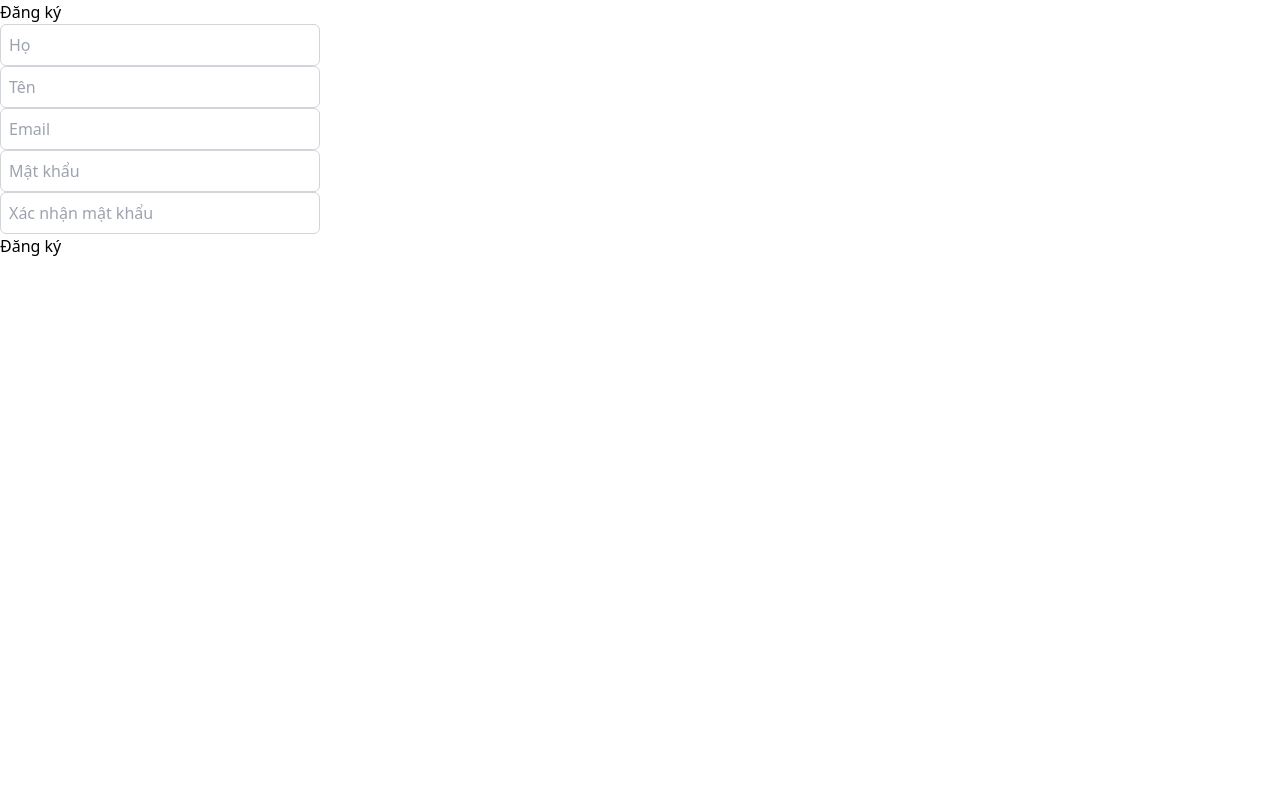
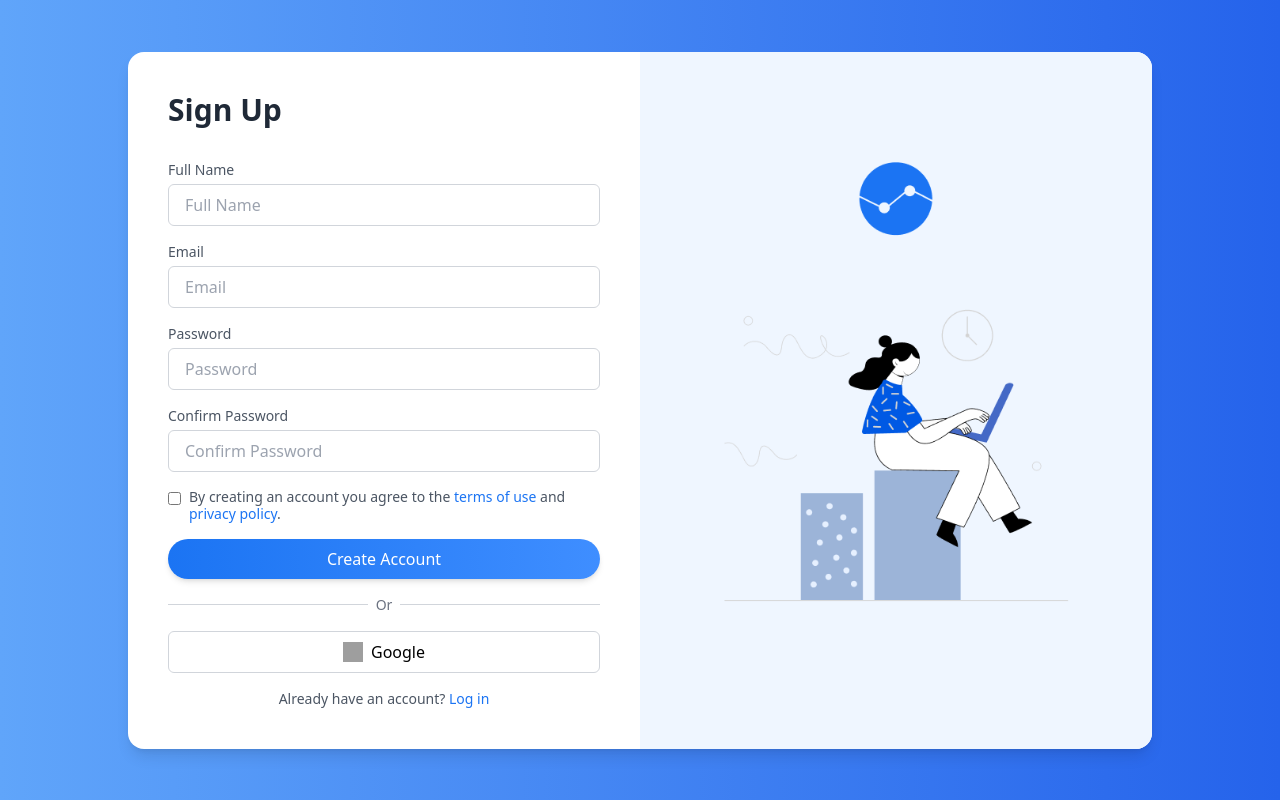
Before and after one commit to fusion-net-org/Fusion-FrontEnd, a React (Vite) app: page /register in a window 1280 px wide. Built offline with nearby package versions, Linux system fonts and the light colour scheme; grey boxes are pictures that could not be loaded.

Commit message:
style(ui): add ui for login and register

```diff
--- a/src/pages/login/Login.tsx
+++ b/src/pages/login/Login.tsx
@@ -4,8 +4,9 @@ import { useDispatch } from "react-redux";
 import { Link, useNavigate } from "react-router-dom";
 import { toast } from "react-toastify";
 import { jwtDecode } from "jwt-decode";
-import { login } from "../../services/authService.js";
-import { loginUser } from "../../redux/userSlice"
+import { login } from "@/services/authService.js";
+import { loginUser } from "@/redux/userSlice";
+import loginIllustration from "@/assets/auth/login.png";
 
 interface LoginFormInputs {
   email: string;
@@ -21,7 +22,6 @@ const Login: React.FC = () => {
     try {
       const response = await login(data);
       if (response && response.data?.accessToken) {
-        console.log(response);
         const token = response.data.accessToken;
         const decodedToken: any = jwtDecode(token);
 
@@ -39,44 +39,92 @@ const Login: React.FC = () => {
         toast.error("Đăng nhập thất bại!");
       }
     } catch (error) {
-      console.error(error);
       toast.error("Thông tin đăng nhập không đúng!");
     }
   };
 
   return (
-    <div>
-    <h1>Đăng nhập</h1>
-    <form onSubmit={handleSubmit(onSubmit)}>
+    <div className="flex justify-center items-center min-h-screen bg-gradient-to-r from-blue-400 to-blue-600">
+      <div className="bg-white rounded-2xl shadow-lg w-full max-w-5xl flex overflow-hidden">
+
+        {/* Left Form Section */}
+        <div className="w-full md:w-1/2 p-10">
+          <h2 className="text-3xl font-semibold text-gray-800 mb-6">Sign in</h2>
+          <form onSubmit={handleSubmit(onSubmit)} className="space-y-5">
             {/* Email */}
             <div>
+              <label className="block text-sm font-medium text-gray-600 mb-1">Email Address</label>
               <input
                 type="email"
                 placeholder="Email"
-            className="border border-gray-300 rounded-md p-2 w-1/4 focus:border-blue-500 focus:outline-none"
+                className="w-full border border-gray-300 rounded-md px-3 py-2 focus:ring-2 focus:ring-blue-500 focus:outline-none"
                 {...register("email", { required: "Email không được để trống" })}
               />
-        {errors.email && <p>{errors.email.message}</p>}
+              {errors.email && <p className="text-red-500 text-sm mt-1">{errors.email.message}</p>}
             </div>
 
             {/* Password */}
             <div>
+              <label className="block text-sm font-medium text-gray-600 mb-1">Password</label>
               <input
                 type="password"
-            placeholder="Mật khẩu"
-            className="border border-gray-300 rounded-md p-2 w-1/4 focus:border-blue-500 focus:outline-none"
+                placeholder="Password"
+                className="w-full border border-gray-300 rounded-md px-3 py-2 focus:ring-2 focus:ring-blue-500 focus:outline-none"
                 {...register("password", { required: "Mật khẩu không được để trống" })}
               />
-        {errors.password && <p>{errors.password.message}</p>}
+              {errors.password && <p className="text-red-500 text-sm mt-1">{errors.password.message}</p>}
             </div>
 
-        <div>
-          <button type="submit">Đăng nhập</button>
+            {/* Remember me + Forgot password */}
+            <div className="flex justify-between items-center text-sm">
+              <label className="flex items-center gap-2 text-gray-600">
+                <input type="checkbox" className="accent-blue-500" />
+                Remember me
+              </label>
+              <a href="#" className="text-[#1B74F3] hover:underline">Forgot password?</a>
             </div>
-        <Link to="/register">
-          Đăng ký
+
+            {/* Submit */}
+            <button
+              type="submit"
+              className="w-full bg-gradient-to-r from-[#1B74F3] to-[#3F8EFF] text-white py-2 rounded-full font-medium transition-all duration-300 hover:from-[#3F8EFF] hover:to-[#1B74F3] shadow-md hover:shadow-lg"
+            >
+              Log In
+            </button>
+
+            {/* Or + Google login */}
+            <div className="flex items-center justify-center gap-2 text-gray-500 text-sm my-4">
+              <div className="h-px w-20 bg-gray-300"></div>
+              Or
+              <div className="h-px w-20 bg-gray-300"></div>
+            </div>
+            <button
+              type="button"
+              className="flex items-center justify-center w-full border border-gray-300 rounded-md py-2 hover:bg-gray-50"
+            >
+              <img
+                src="https://www.svgrepo.com/show/355037/google.svg"
+                alt="Google"
+                className="w-5 h-5 mr-2"
+              />
+              Sign in with Google
+            </button>
+
+            {/* Sign up link */}
+            <p className="text-center text-gray-600 text-sm mt-6">
+              Don’t have account?{" "}
+              <Link to="/register" className="text-[#1B74F3] hover:underline font-medium">
+                Sign up
               </Link>
+            </p>
           </form>
+        </div>
+
+        {/* Right Illustration Section */}
+        <div className="hidden md:flex w-1/2 bg-blue-50 items-center justify-center p-6">
+          <img src={loginIllustration} alt="Login Illustration" className="w-4/5 h-auto" />
+        </div>
+      </div>
     </div>
   );
 };
--- a/src/pages/register/Register.tsx
+++ b/src/pages/register/Register.tsx
@@ -1,12 +1,12 @@
 import React from "react";
 import { useForm } from "react-hook-form";
-import { useNavigate } from "react-router-dom";
+import { useNavigate, Link } from "react-router-dom";
 import { toast } from "react-toastify";
-import { register as registerService } from "../../services/authService.js";
+import { register as registerService } from "@/services/authService.js";
+import registerIllustration from "@/assets/auth/register.png";
 
 interface RegisterFormInputs {
-  firstName: string;
-  lastName: string;
+  fullName: string;
   email: string;
   password: string;
   confirmPassword: string;
@@ -17,7 +17,7 @@ const Register: React.FC = () => {
     register,
     handleSubmit,
     watch,
-    formState: { errors }
+    formState: { errors },
   } = useForm<RegisterFormInputs>();
 
   const navigate = useNavigate();
@@ -25,91 +25,161 @@ const Register: React.FC = () => {
   const onSubmit = async (data: RegisterFormInputs) => {
     try {
       const response = await registerService(data);
-      console.log(response);
-      if (response && response.data) {
+      if (response?.data) {
         toast.success("Đăng ký thành công! Vui lòng đăng nhập.");
         navigate("/login");
       } else {
         toast.error("Đăng ký thất bại!");
       }
     } catch (error) {
-      console.error(error);
       toast.error("Có lỗi xảy ra khi đăng ký!");
     }
   };
 
   return (
+    <div className="flex justify-center items-center min-h-screen bg-gradient-to-r from-blue-400 to-blue-600">
+      <div className="bg-white rounded-2xl shadow-lg w-full max-w-5xl flex overflow-hidden">
+        {/* Form Section */}
+        <div className="w-full md:w-1/2 p-10">
+          <h2 className="text-3xl font-semibold text-gray-800 mb-8">Sign Up</h2>
+
+          <form onSubmit={handleSubmit(onSubmit)} className="space-y-4">
+            {/* Full Name */}
             <div>
-      <h1>Đăng ký</h1>
-      <form onSubmit={handleSubmit(onSubmit)}>
-        {/* First Name */}
-        <div>
+              <label className="block text-sm font-medium text-gray-600 mb-1">Full Name</label>
               <input
                 type="text"
-            placeholder="Họ"
-            className="border border-gray-300 rounded-md p-2 w-1/4 focus:border-blue-500 focus:outline-none"
-            {...register("firstName", { required: "Họ không được để trống" })}
+                placeholder="Full Name"
+                className="w-full border border-gray-300 rounded-md px-4 py-2 text-gray-700 placeholder-gray-400 focus:border-blue-500 focus:ring-1 focus:ring-blue-500 focus:outline-none"
+                {...register("fullName", { required: "Full name is required" })}
               />
-          {errors.firstName && <p>{errors.firstName.message}</p>}
-        </div>
-
-        {/* Last Name */}
-        <div>
-          <input
-            type="text"
-            placeholder="Tên"
-            className="border border-gray-300 rounded-md p-2 w-1/4 focus:border-blue-500 focus:outline-none"
-            {...register("lastName", { required: "Tên không được để trống" })}
-          />
-          {errors.lastName && <p>{errors.lastName.message}</p>}
+              {errors.fullName && (
+                <p className="text-sm text-red-500 mt-1">{errors.fullName.message}</p>
+              )}
             </div>
 
             {/* Email */}
             <div>
+              <label className="block text-sm font-medium text-gray-600 mb-1">Email</label>
               <input
                 type="email"
                 placeholder="Email"
-            className="border border-gray-300 rounded-md p-2 w-1/4 focus:border-blue-500 focus:outline-none"
+                className="w-full border border-gray-300 rounded-md px-4 py-2 text-gray-700 placeholder-gray-400 focus:border-blue-500 focus:ring-1 focus:ring-blue-500 focus:outline-none"
                 {...register("email", {
-              required: "Email không được để trống",
-              pattern: { value: /^\S+@\S+$/i, message: "Email không hợp lệ" }
+                  required: "Email is required",
+                  pattern: {
+                    value: /^\S+@\S+$/i,
+                    message: "Invalid email format",
+                  },
                 })}
               />
-          {errors.email && <p>{errors.email.message}</p>}
+              {errors.email && (
+                <p className="text-sm text-red-500 mt-1">{errors.email.message}</p>
+              )}
             </div>
 
             {/* Password */}
             <div>
+              <label className="block text-sm font-medium text-gray-600 mb-1">Password</label>
               <input
                 type="password"
-            placeholder="Mật khẩu"
-            className="border border-gray-300 rounded-md p-2 w-1/4 focus:border-blue-500 focus:outline-none"
+                placeholder="Password"
+                className="w-full border border-gray-300 rounded-md px-4 py-2 text-gray-700 placeholder-gray-400 focus:border-blue-500 focus:ring-1 focus:ring-blue-500 focus:outline-none"
                 {...register("password", {
-              required: "Mật khẩu không được để trống",
-              minLength: { value: 6, message: "Mật khẩu phải có ít nhất 6 ký tự" }
+                  required: "Password is required",
+                  minLength: {
+                    value: 6,
+                    message: "Password must be at least 6 characters",
+                  },
                 })}
               />
-          {errors.password && <p>{errors.password.message}</p>}
+              {errors.password && (
+                <p className="text-sm text-red-500 mt-1">{errors.password.message}</p>
+              )}
             </div>
 
             {/* Confirm Password */}
             <div>
+              <label className="block text-sm font-medium text-gray-600 mb-1">Confirm Password</label>
               <input
                 type="password"
-            placeholder="Xác nhận mật khẩu"
-            className="border border-gray-300 rounded-md p-2 w-1/4 focus:border-blue-500 focus:outline-none"
+                placeholder="Confirm Password"
+                className="w-full border border-gray-300 rounded-md px-4 py-2 text-gray-700 placeholder-gray-400 focus:border-blue-500 focus:ring-1 focus:ring-blue-500 focus:outline-none"
                 {...register("confirmPassword", {
-              required: "Vui lòng xác nhận mật khẩu",
-              validate: (value) => value === watch("password") || "Mật khẩu không khớp"
+                  required: "Please confirm your password",
+                  validate: (value) =>
+                    value === watch("password") || "Passwords do not match",
                 })}
               />
-          {errors.confirmPassword && <p>{errors.confirmPassword.message}</p>}
+              {errors.confirmPassword && (
+                <p className="text-sm text-red-500 mt-1">
+                  {errors.confirmPassword.message}
+                </p>
+              )}
             </div>
 
-        <div>
-          <button type="submit">Đăng ký</button>
+            {/* Terms */}
+            <div className="flex items-start text-sm text-gray-600 leading-tight mt-2">
+              <input type="checkbox" className="mr-2 mt-1 accent-blue-500" />
+              <p>
+                By creating an account you agree to the{" "}
+                <a href="#" className="text-[#1B74F3] hover:underline">
+                  terms of use
+                </a>{" "}
+                and{" "}
+                <a href="#" className="text-[#1B74F3] hover:underline">
+                  privacy policy
+                </a>.
+              </p>
             </div>
+
+            {/* Submit */}
+            <button
+              type="submit"
+              className="w-full bg-gradient-to-r from-[#1B74F3] to-[#3F8EFF] text-white py-2 rounded-full font-medium transition-all duration-300 hover:from-[#3F8EFF] hover:to-[#1B74F3] shadow-md hover:shadow-lg"
+            >
+              Create Account
+            </button>
+
+            {/* Or Divider */}
+            <div className="flex items-center my-4">
+              <div className="flex-1 h-px bg-gray-300"></div>
+              <p className="px-2 text-gray-500 text-sm">Or</p>
+              <div className="flex-1 h-px bg-gray-300"></div>
+            </div>
+
+            {/* Google Button */}
+            <button
+              type="button"
+              className="w-full border border-gray-300 py-2 rounded-md flex justify-center items-center gap-2 hover:bg-gray-100 transition"
+            >
+              <img
+                src="https://www.svgrepo.com/show/475656/google-color.svg"
+                alt="Google"
+                className="w-5 h-5"
+              />
+              <span>Google</span>
+            </button>
+
+            {/* Login Link */}
+            <p className="text-center text-sm text-gray-600 mt-3">
+              Already have an account?{" "}
+              <Link to="/login" className="text-[#1B74F3] hover:underline font-medium">
+                Log in
+              </Link>
+            </p>
           </form>
+        </div>
+
+        {/* Illustration Section */}
+        <div className="hidden md:flex w-1/2 bg-blue-50 items-center justify-center p-6">
+          <img
+            src={registerIllustration}
+            alt="Register illustration"
+            className="w-4/5 h-auto"
+          />
+        </div>
+      </div>
     </div>
   );
 };
```
Also changed, not shown: src/assets/auth/login.png (added), src/assets/auth/register.png (added). Lines whose indentation alone changed are shown as unchanged.
